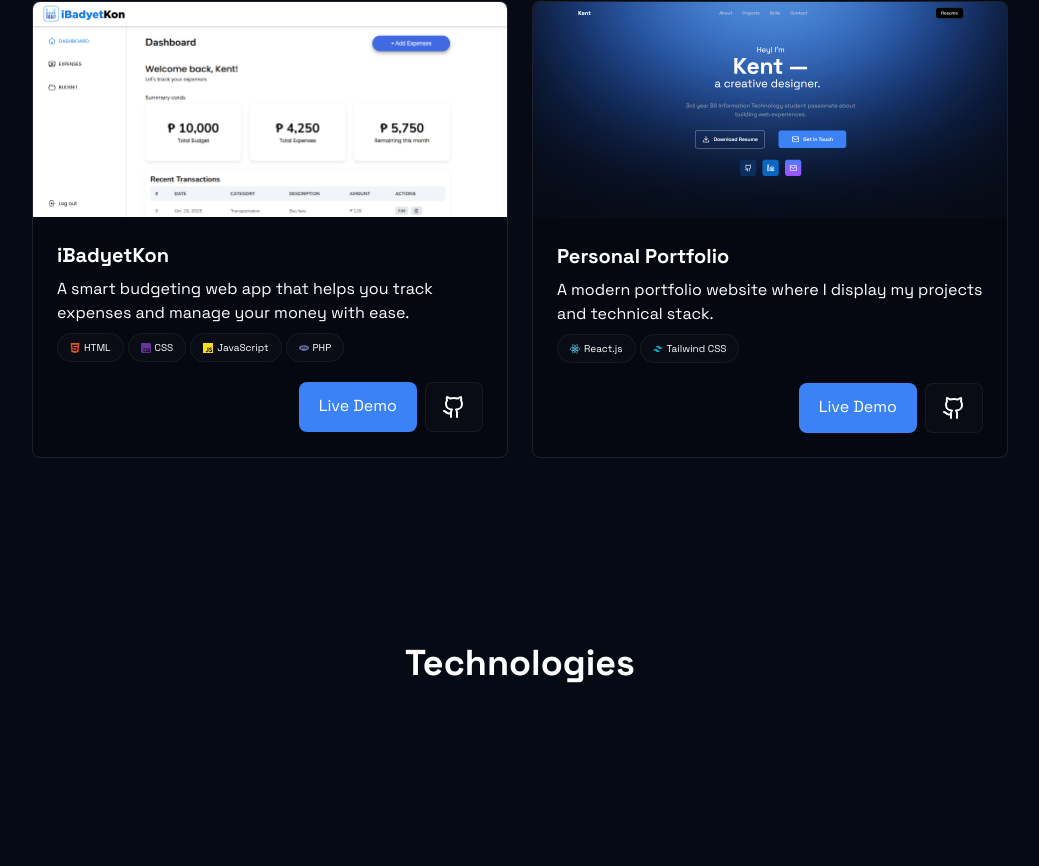
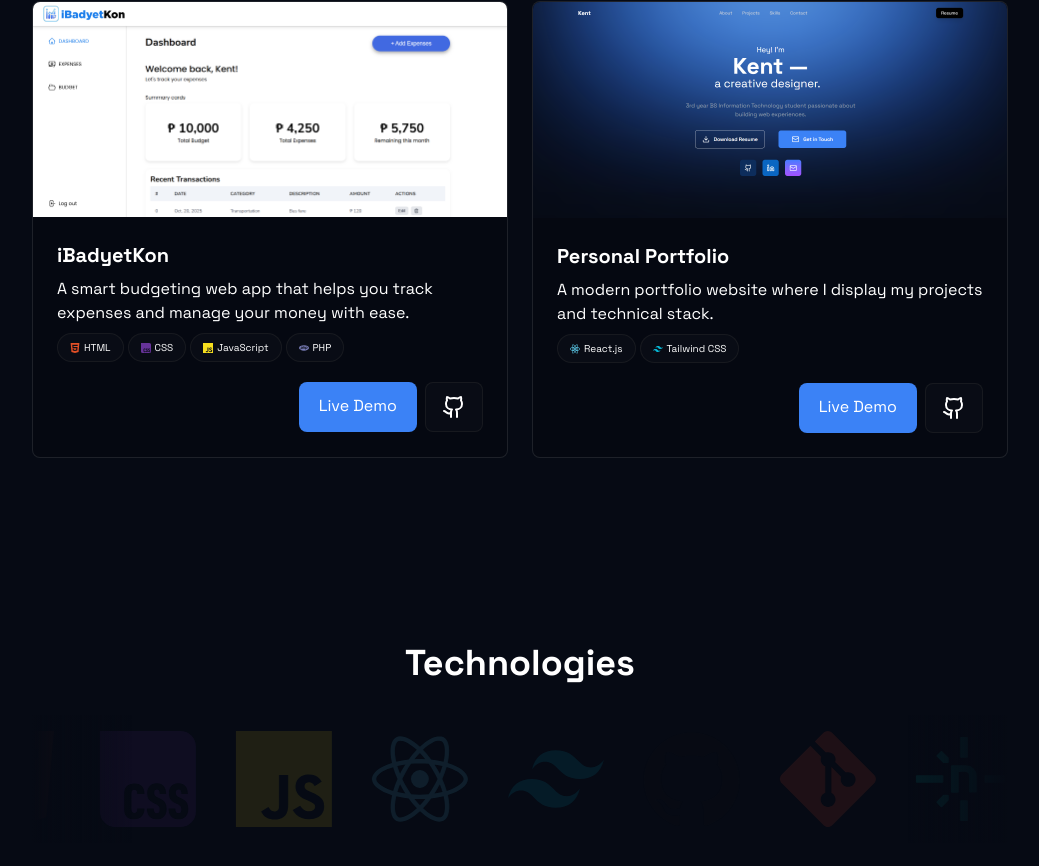
Before and after one commit to kentvillalun/portfolio, a React (Vite) app: page / in a window 1280 px wide. Shown: the part 1837-2703 px from the top of the page, without its empty margins (120-1159 px from the left). Before the commit the page ends 2645 px from the top, so only its background shows below. Built offline with nearby package versions, Linux system fonts and the light colour scheme.

Commit message:
Finished skills section

```diff
--- a/src/components/sections/Projects.jsx
+++ b/src/components/sections/Projects.jsx
@@ -35,7 +35,7 @@ export const Projects = () => {
         </div>
 
         <div className="grid grid-cols-1 md:grid-cols-2 gap-6">
-          <div className="rounded-lg border border-white/10 overflow-hidden hover:-translate-y-1 transition-all group bg-[#00000025]">
+          <div className="rounded-lg border border-white/10 hover:border-blue-900 overflow-hidden hover:-translate-y-1 transition-all group bg-[#00000025]">
             <img
               src="../src/assets/images/ibadyetkon.png"
               alt=""
@@ -81,7 +81,7 @@ export const Projects = () => {
             </div>
           </div>
 
-          <div className="rounded-lg border border-white/10 overflow-hidden hover:-translate-y-1 transition-all group bg-[#00000025]">
+          <div className="rounded-lg border border-white/10 hover:border-blue-900 overflow-hidden hover:-translate-y-1 transition-all group bg-[#00000025]">
             <img
               src="../src/assets/images/portfolio.png"
               alt=""
@@ -89,7 +89,7 @@ export const Projects = () => {
             />
             {/* this div will be a tag later on */}
             <div className="p-6 flex flex-col gap-5">
-              <div className="flex flex-col gap-2">
+              <div className="flex flex-col gap-2 ">
                 <h3 className="text-xl font-bold">Personal Portfolio</h3>
                 <p>
                   A modern portfolio website where I display my projects and technical stack.
--- a/src/components/sections/Skills.jsx
+++ b/src/components/sections/Skills.jsx
@@ -23,15 +23,41 @@ export const Skills = () => {
 
   return (
     <>
-      <div className="min-h-[50%] flex items-center justify-center py-20">
+      <section
+        className="min-h-[50%] flex items-center justify-center py-20 "
+        id="skills"
+      >
         <div className="mx-auto px-6 max-w-3xl md:max-w-5xl">
           <div className="mb-11.25 text-center">
-            <h2 className="font-bold text-3xl md:text-4xl mb-5">
+            <h2 className="font-bold text-3xl md:text-4xl mb-8">
               Technologies
             </h2>
+
+            <div className="relative overflow-hidden px-6">
+              <div className="flex animate-marquee ">
+                {[...technologies, ...technologies, ...technologies].map(
+                  ({ name, Icon, color, idx }) => (
+                    <div
+                      className="shrink-0 md:shrink py-4 mr-10 group z-50 "
+                      key={idx}
+                    >
+                      <div className="">
+                        <Icon
+                          className={`md:w-24 w-10 opacity-10 hover:opacity-100 transition-all cursor-pointer`}
+                          fill={color}
+                        />
+                      </div>
+                    </div>
+                  )
+                )}
+              </div>
+
+              <div className="pointer-events-none absolute inset-y-0 left-0 w-25 bg-linear-to-r from-[#060A14] to-transparent z-20" />
+              <div className="pointer-events-none absolute inset-y-0 right-0 w-25 bg-linear-to-l from-[#060A14] to-transparent z-20" />
+            </div>
           </div>
         </div>
-      </div>
+      </section>
     </>
   );
 };
--- a/src/index.css
+++ b/src/index.css
@@ -37,6 +37,21 @@ body {
   .animate-loading-bar {
     animation: loading 0.8s ease infinite;
   }
+
+
+  @keyframes marquee {
+    0% {
+      transform: translateX(0)
+    }
+    100% {
+      transform: translateX(-50%);
+    }
+  }
+
+  .animate-marquee {
+    animation: marquee 30s linear infinite;
+  }
+
 }
 
 .gradient-background {
```
